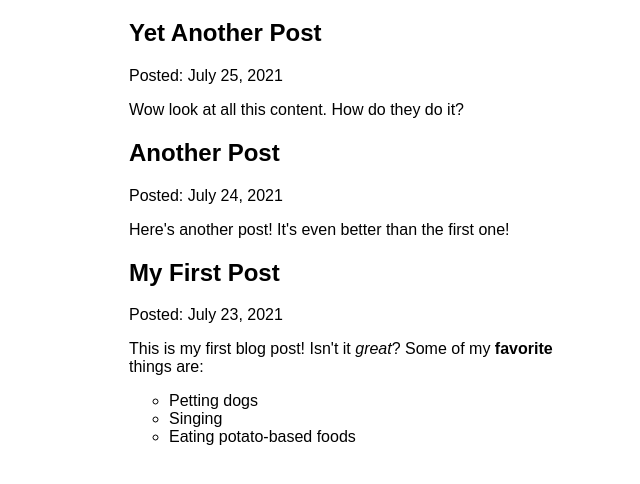
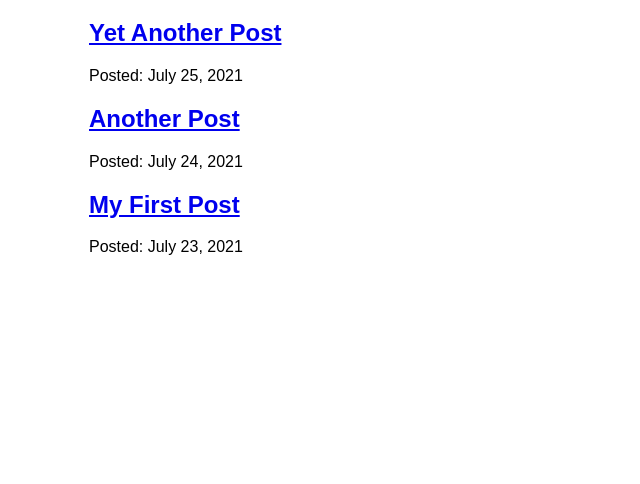
Before and after one commit to aaronryu/aaron.github.io, a Gatsby site: page /blog in a window 1280 px wide. Shown: the part 230-714 px from the top of the page, without its empty margins (301-941 px from the left). Built offline with nearby package versions, Linux system fonts and the light colour scheme; Gatsby itself is replaced by a stand-in of ours.

Commit message:
[B-000] init: Link provided by gastby

```diff
--- a/src/pages/blog.tsx
+++ b/src/pages/blog.tsx
@@ -2,23 +2,23 @@ import * as React from 'react'
 import Layout from "../component/layout"
 import { graphql } from 'gatsby'
 import { MDXRenderer } from "gatsby-plugin-mdx"
+import { Link } from 'gatsby'
 
 export default function BlogPage({ data }) {
   return (
     <Layout pageTitle="My Blog Posts">
-      <ul>
       {
         data.allMdx.nodes.map((node) => (
           <article key={node.id}>
-            <h2>{node.frontmatter.title}</h2>
+            <h2>
+              <Link to={`/blog/${node.slug}`}>
+                {node.frontmatter.title}
+              </Link>
+            </h2>
             <p>Posted: {node.frontmatter.date}</p>
-            <MDXRenderer>
-              {node.body}
-            </MDXRenderer>
           </article>
         ))
       }
-      </ul>
     </Layout>
   )
 }
@@ -39,6 +39,7 @@ export const query = graphql`
             modifiedTime(formatString: "MMMM D, YYYY")
           }
         }
+        slug
       }
     }
   }
```
